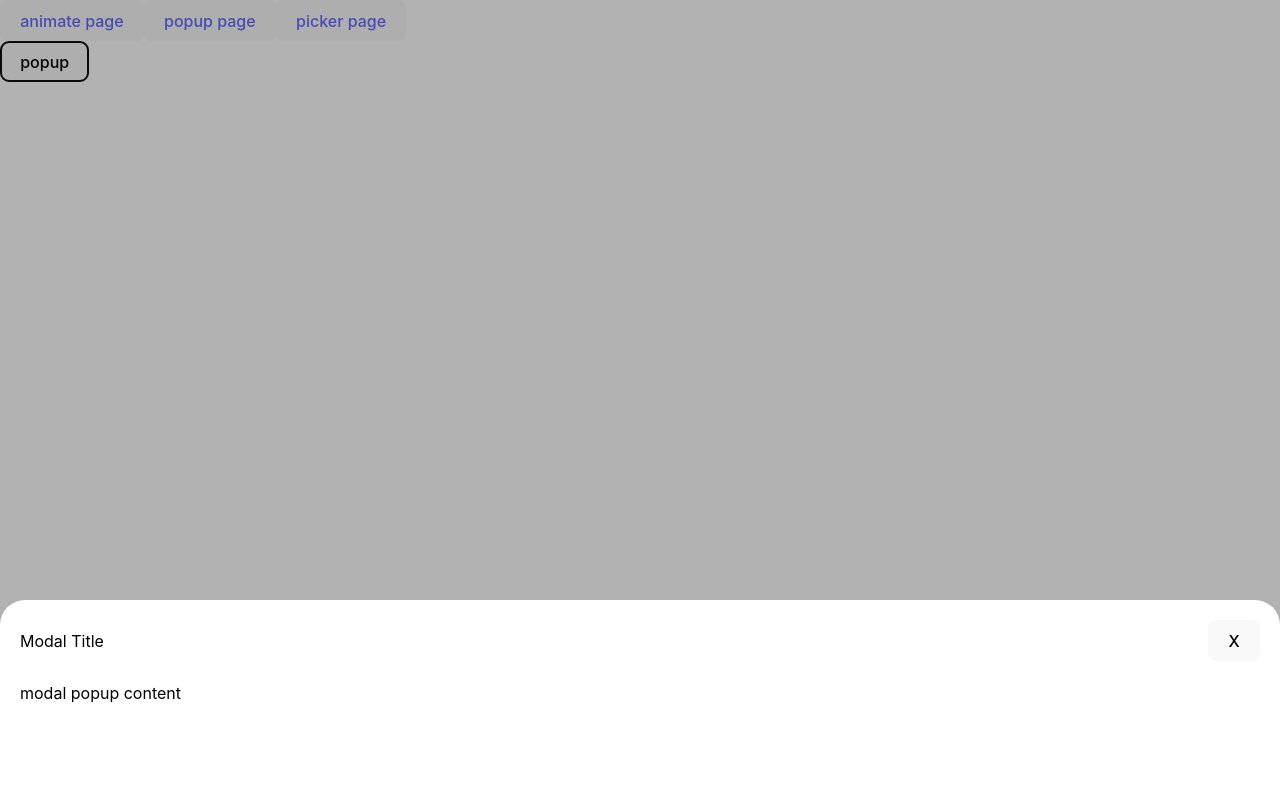
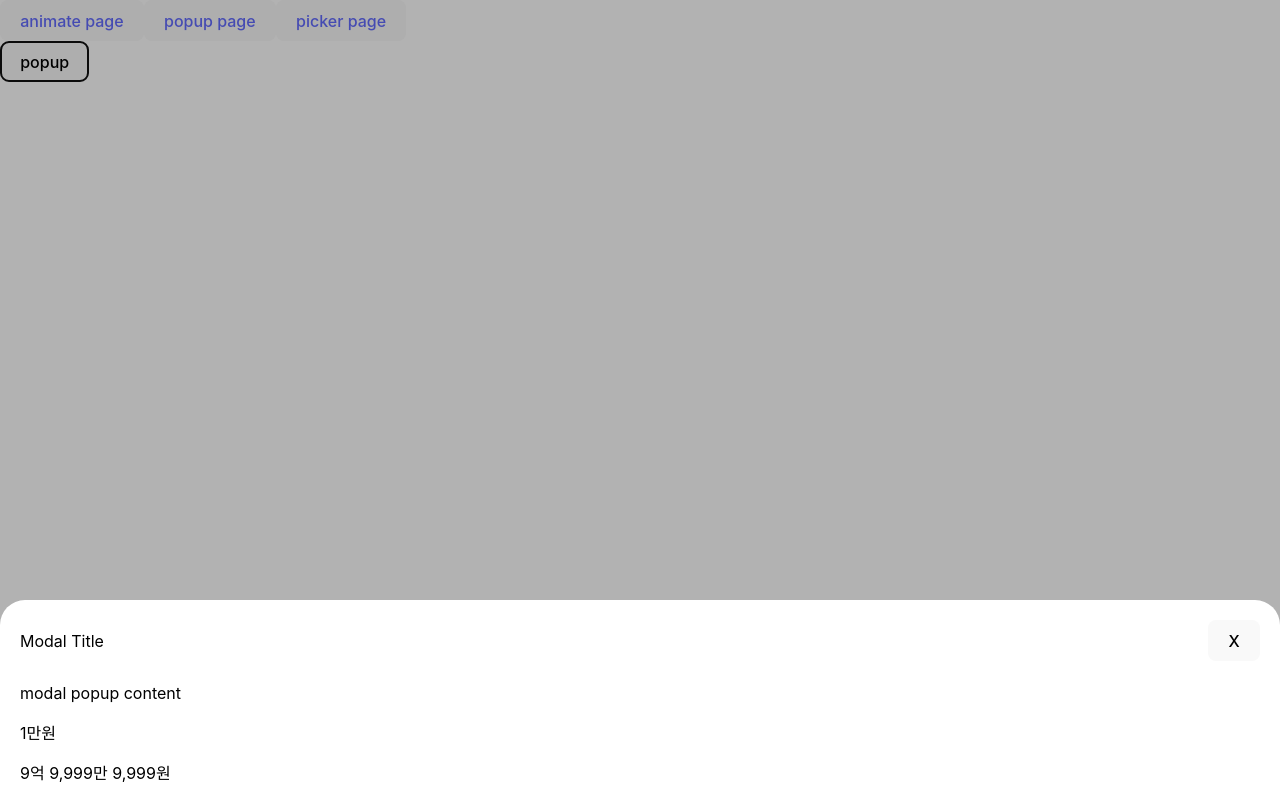
Before and after one commit to akachun/react-vite-yarn, a React (Vite) app: page /popup in a window 1280 px wide. Both pictures are taken after a click on the button "popup". Built offline with nearby package versions, Linux system fonts and the light colour scheme.

Commit message:
number util add

```diff
--- a/src/page/PopupTestPage.tsx
+++ b/src/page/PopupTestPage.tsx
@@ -1,23 +1,26 @@
 import { useState } from "react";
 import Modal from "../components/Modal";
-
-
+import { numberToKorean } from "../util/number";
 
 const PopupTestPage = () => {
   const [modalOpen, setModalOpen] = useState(false);
 
   const handleClick = () => {
-        console.log('handleClick');
-        setModalOpen(true)
-    }
+    console.log("handleClick");
+    setModalOpen(true);
+  };
   return (
     <>
       <button onClick={handleClick}>popup</button>
       <Modal modalHandler={setModalOpen} height="200px" $modalOpen={modalOpen}>
+        <>
           <span>modal popup content</span>
+          <p>{numberToKorean(10000)}</p>
+          <p>{numberToKorean(999999999)}</p>
+        </>
       </Modal>
     </>
-    )
-}
+  );
+};
 
 export default PopupTestPage;
--- /dev/null
+++ b/src/util/number.ts
@@ -0,0 +1,16 @@
+const numberToKorean = (number: number): string => {
+  const koreanUnit = ["조", "억", "만", ""];
+  const unit = 10000;
+  let result = "";
+  while (number > 0) {
+    const mod = number % unit;
+    const modToString =
+      mod.toString().replace(/(\d)(\d{3})/, `$1,$2`) + koreanUnit.pop();
+    number = Math.floor(number / unit);
+    if (mod > 0) result = `${modToString} ${result}`;
+  }
+
+  return result.trimEnd() + "원";
+};
+
+export { numberToKorean };
```
Lines whose indentation alone changed are shown as unchanged.
